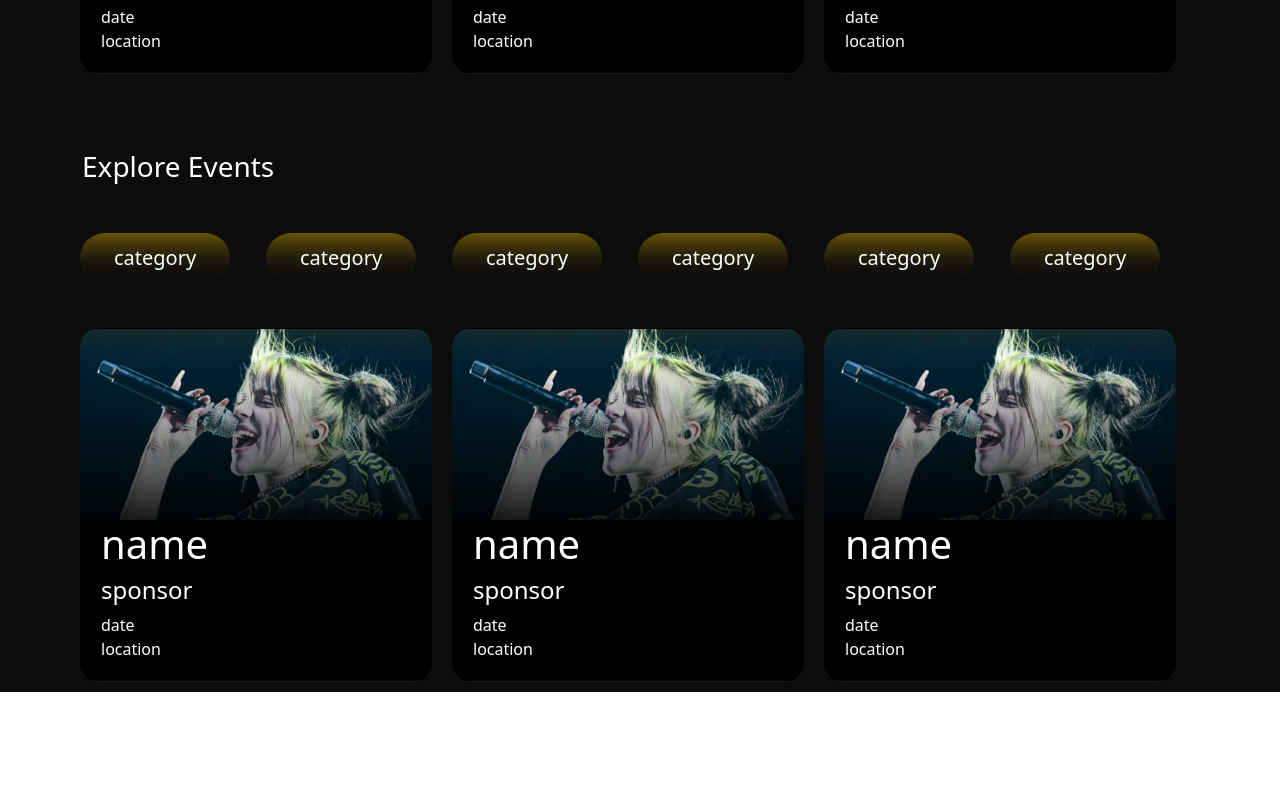
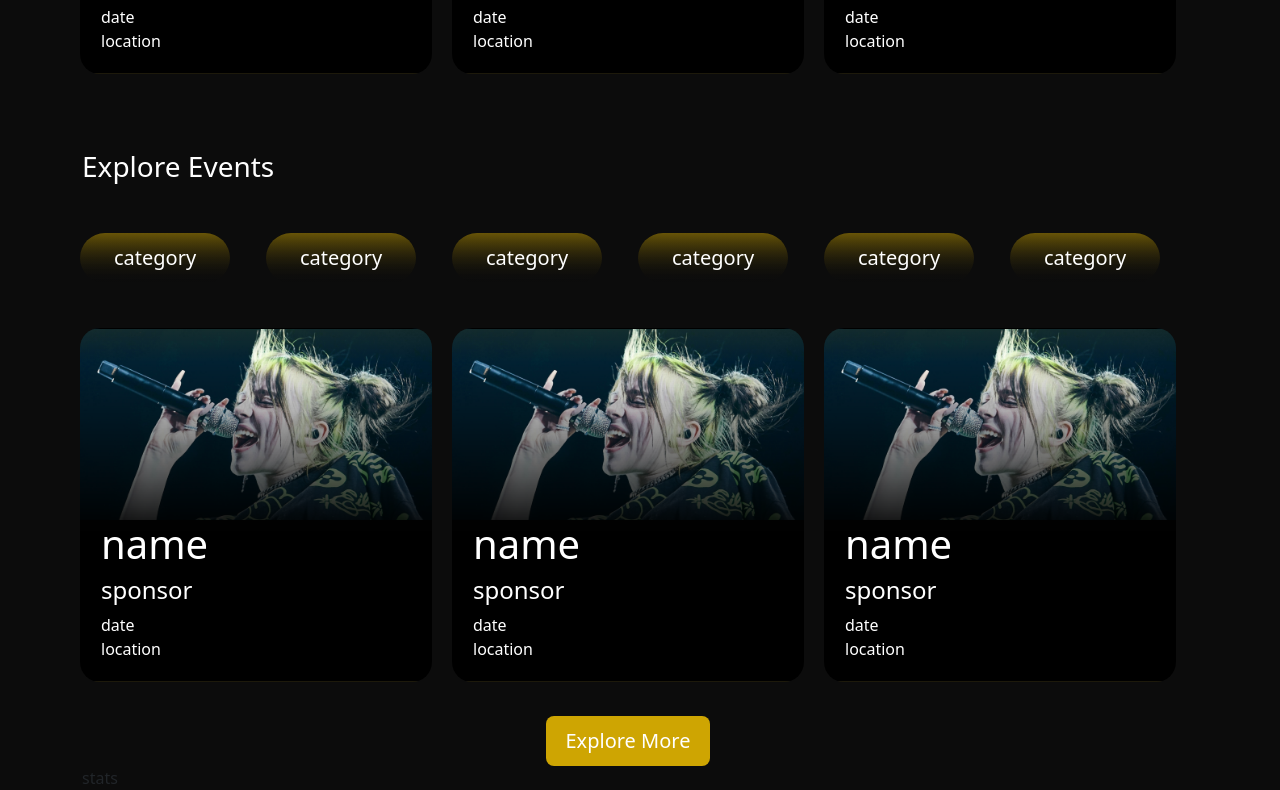
Before and after one commit to Cryptoware-ME/tick-it-FE, a Next.js app: page / in a window 1280 px wide. Shown: the part 1163-1953 px from the top of the page. Before the commit the page ends 1855 px from the top, so only its background shows below. Built offline with nearby package versions, Linux system fonts and the light colour scheme.

Commit message:
ui updates

```diff
--- a/app/page.js
+++ b/app/page.js
@@ -3,6 +3,7 @@ import Swiper from "@/components/Slider/slider";
 import EventCard from "@/components/EventCard/eventCard";
 import { Container, Row } from "react-bootstrap";
 import Categories from "@/components/Categories/categories";
+import YellowButton from "@/components/Buttons/yellowButton";
 export default function Home() {
   return (
     <main style={{ backgroundColor: "#0c0c0c" }}>
@@ -12,7 +13,7 @@ export default function Home() {
           <p className="section-title">Upcoming Events Near You</p>
           <Row>
             {[0, 1, 2]?.map((event, index) => (
-              <EventCard  key={index}/>
+              <EventCard key={index} />
             ))}
           </Row>
         </Row>
@@ -20,13 +21,25 @@ export default function Home() {
           <p className="section-title">Explore Events</p>
           <Row>
             {[0, 1, 2, 3, 4, 5]?.map((category, index) => (
-              <Categories key={index}/>
+              <Categories key={index} />
             ))}
           </Row>
-          <Row  style={{ marginTop: "25px" }}>
+          <Row style={{ marginTop: "25px" }}>
             {[0, 1, 2]?.map((event, index) => (
               <EventCard key={index} />
             ))}
+          </Row>
+          <Row
+            style={{
+              display: "flex",
+              justifyContent: "center",
+              marginTop: "24px",
+            }}
+          >
+            <YellowButton text="Explore More" />
+          </Row>
+          <Row>
+            <div>stats</div>
           </Row>
         </Row>
       </Container>
```
